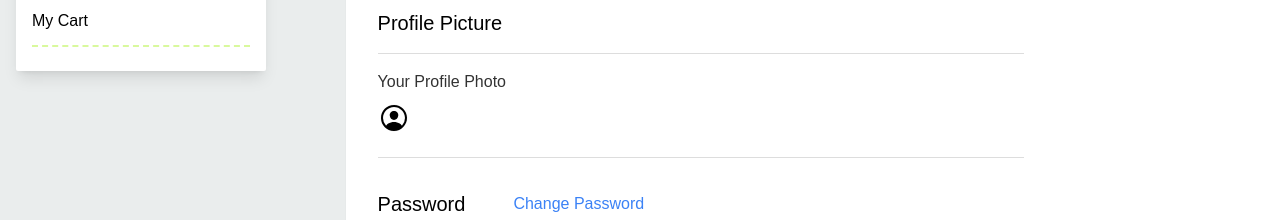
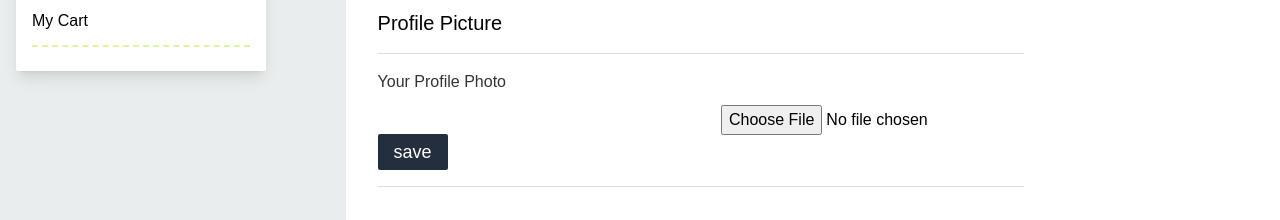
Before and after one commit to nasim67reja/CareoCIty-ecommerce, a React (Create React App) app in the folder Frontend/: page /account in a window 1280 px wide. Both pictures are taken after a click on the button "Change Profile Picture". Shown: the part 377-597 px from the top of the page. Built offline with nearby package versions, Linux system fonts and the light colour scheme; no server answers.

Commit message:
working on file upload

```diff
--- a/Frontend/src/App.js
+++ b/Frontend/src/App.js
@@ -20,8 +20,8 @@ import { userActions } from "./store/currentUser";
 
 axios.defaults.withCredentials = true; //it's for getting and storing cookies in browser for future request
 
-export const URL = "https://careocity-ecommerce.onrender.com";
-// const URLDEV = "http://127.0.0.1:8000";
+// export const URL = "https://careocity-ecommerce.onrender.com";
+export const URL = "http://127.0.0.1:8000";
 
 export default function App() {
   const dispatch = useDispatch();
--- a/Frontend/src/components/Account/AccountInfo/Profile.js
+++ b/Frontend/src/components/Account/AccountInfo/Profile.js
@@ -82,6 +82,31 @@ const PersonalInfo = () => {
 
 const ProfilePic = () => {
   const [profilePicshown, setProfilePicShown] = useState(false);
+  const [photo, setPhoto] = useState();
+
+  const uploadPhoto = async () => {
+    const formData = new FormData();
+    formData.append("photo", photo);
+    try {
+      const { data } = await axios.patch(`${URL}/api/v1/users/updateMe`, {
+        formData,
+      });
+      // if (data.status === "success") {
+      //   setTimeout(() => {
+      //     document.location.reload();
+      //   }, 1000);
+      // }
+      console.log(data);
+    } catch (error) {
+      console.log(`error: `, error);
+      // setError(error.response.data.message);
+    }
+  };
+
+  const formSubmissionHandler = (event) => {
+    event.preventDefault();
+    uploadPhoto();
+  };
 
   return (
     <div className="mb-8 border-b border-customBorder pb-4">
@@ -96,10 +121,30 @@ const ProfilePic = () => {
           </button>
         )}
       </div>
-      <div>
-        <h4 className="mb-2 opacity-80">Your Profile Photo</h4>
-        <UserImage imgHeight="h-36" />
-      </div>
+      <form
+        className="flex items-center justify-between"
+        onSubmit={formSubmissionHandler}
+        encType="multipart/form-data"
+      >
+        <div>
+          <h4 className="mb-2 opacity-80">Your Profile Photo</h4>
+          <UserImage imgHeight="h-36" />
+          {profilePicshown && (
+            <button className="mt-8 cursor-pointer rounded-sm bg-secondary px-4 py-1 text-lg text-white">
+              save
+            </button>
+          )}
+        </div>
+        {profilePicshown && (
+          <div>
+            <input
+              type="file"
+              filename="photo"
+              onChange={(e) => setPhoto(e.target.files[0])}
+            />
+          </div>
+        )}
+      </form>
     </div>
   );
 };
--- a/Frontend/src/components/Account/UserImage.js
+++ b/Frontend/src/components/Account/UserImage.js
@@ -1,22 +1,19 @@
 import React from "react";
 import { useSelector } from "react-redux";
+import { URL } from "../../App";
 
 const UserImage = ({ imgHeight }) => {
   const loggedInUser = useSelector((state) => state.user);
 
   return (
     <>
-      {loggedInUser.user?.data.data.photo ? (
+      {loggedInUser.user?.data.data.photo && (
         <img
           crossOrigin="anonymous"
-          src={loggedInUser.user.data.data.photo}
+          src={`${URL}/img/users/${loggedInUser.user.data.data.photo}`}
           alt="userPhoto"
           className={`${imgHeight} rounded-full`}
         />
-      ) : (
-        <span>
-          <ion-icon name="person-circle-outline" size="large"></ion-icon>
-        </span>
       )}
     </>
   );
```
